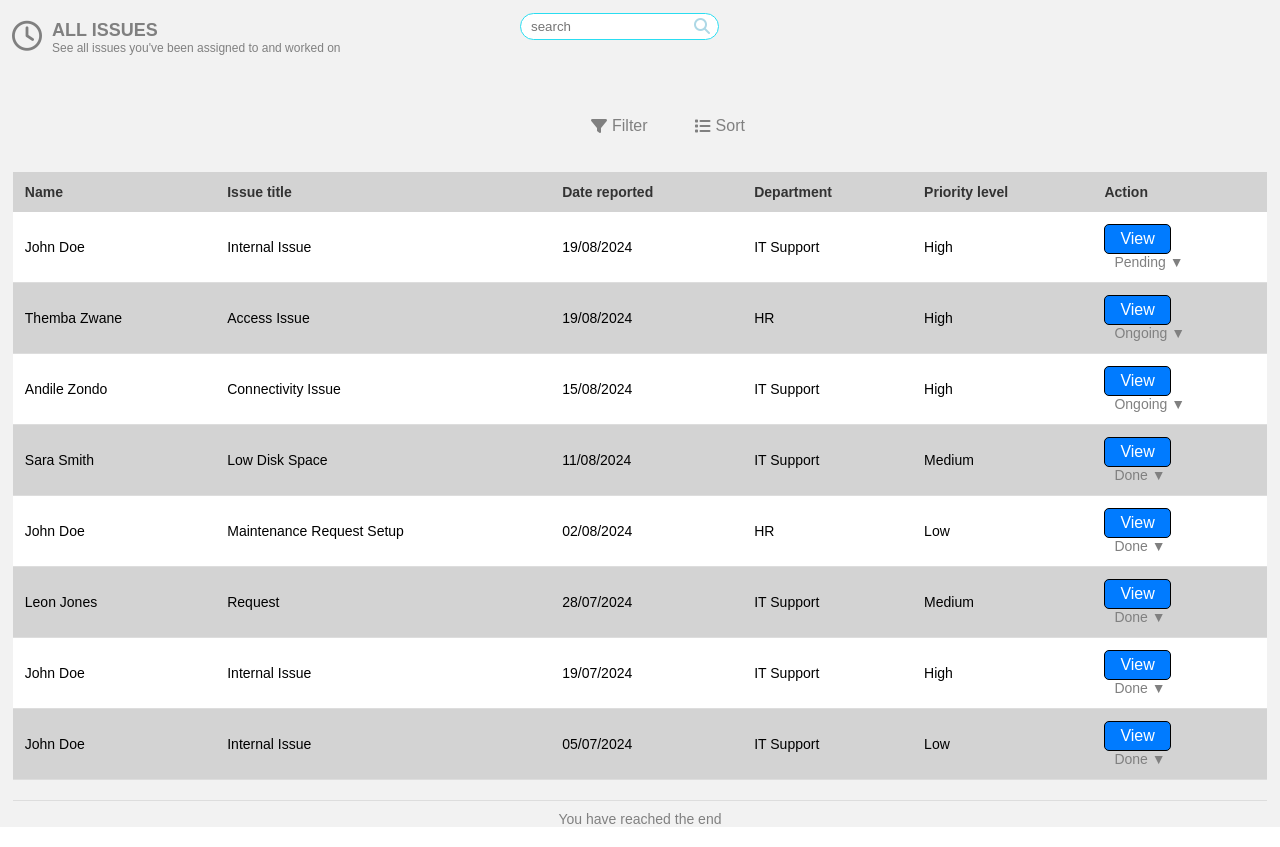
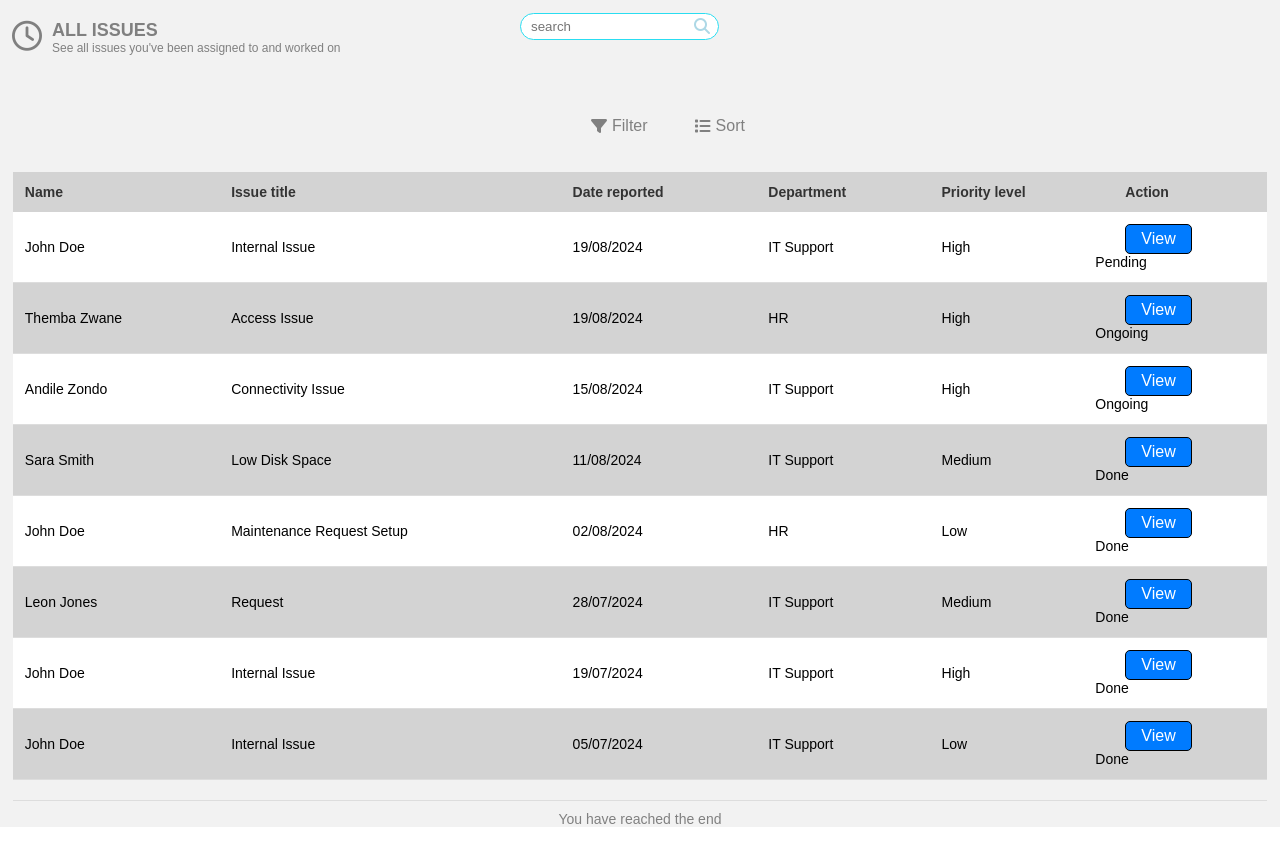
Before and after one commit to HamiltonMas/issuePaage, a React (Create React App) app: page / in a window 1280 px wide. Built offline with nearby package versions, Linux system fonts and the light colour scheme.

Commit message:
Update Table.css

```diff
--- a/src/components/Table.css
+++ b/src/components/Table.css
@@ -32,6 +32,10 @@
   background-color: #d3d3d3;
 }
 
+.issue-table tr:nth-child(even) .status {
+  background-color: #d3d3d3;
+}
+
 .view-button {
   background-color: #007bff;
   color: white;
@@ -47,15 +51,16 @@
 
 .status {
   display: inline-block;
-  margin-left: 10px;
+  margin-left: -30px;
   font-size: 14px;
-  color: gray;
+  color: black;
+  border: none;
+  background-color: none;
 }
 
-.status:after {
-  content: " ▼";
+.status::after{
+  border: none;
 }
-
 .end-message {
   text-align: center;
   margin: 20px 0;
```
